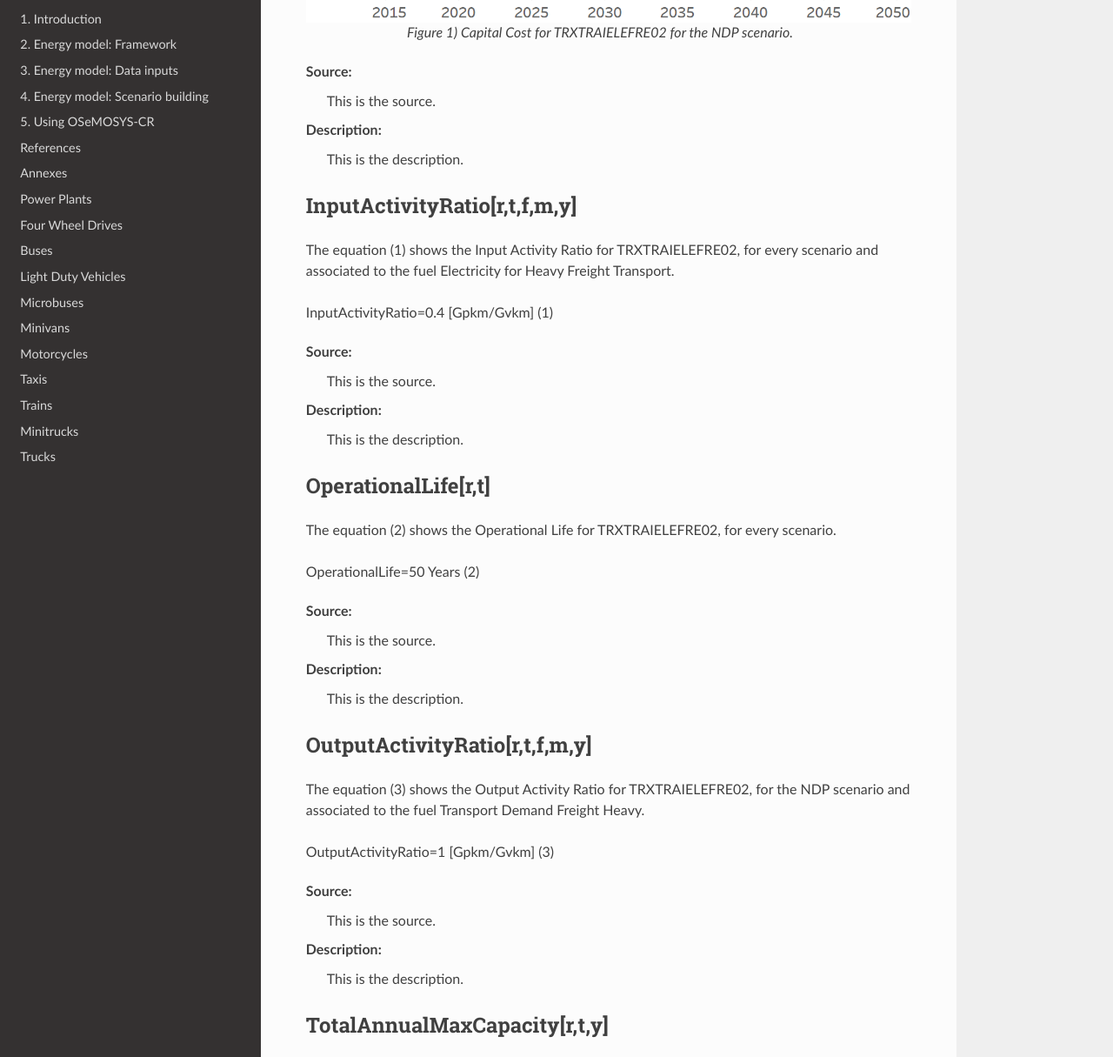
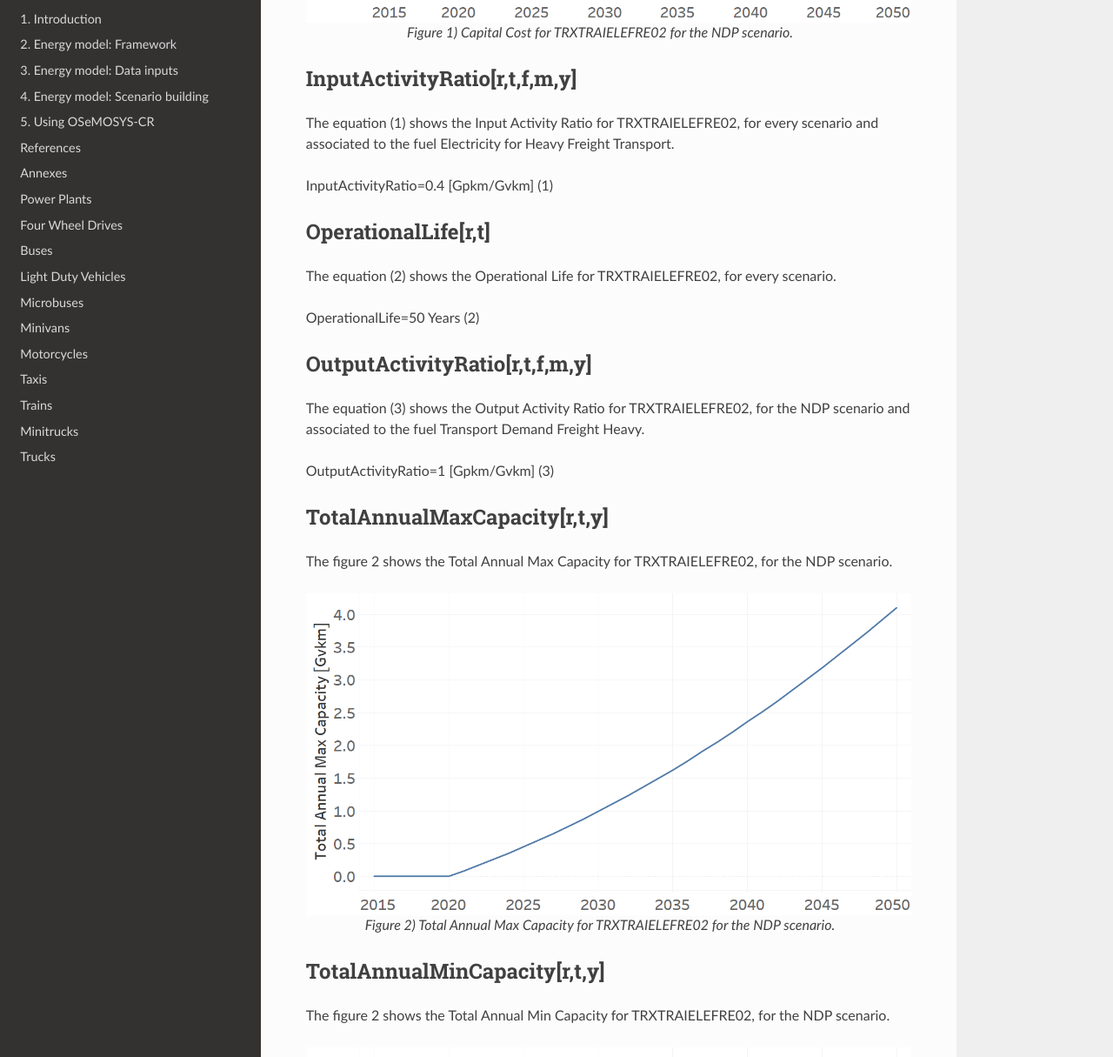
Before and after one commit to EPERLab/OSeMOSYS-CR, a Sphinx documentation site: the page built from docs/fichas/73_TRXTRAIELEFRE02.rst, in a window 1280 px wide and 1400 px high, scrolled down 1280 px. Shown: the part 185-1400 px from the top of the window at 87% size. Built offline with Sphinx 7.4.7 and the Read the Docs theme 2.0.0, drawn with Linux system fonts in a browser that asks for light colours; formulas are drawn with MathJax 3; some of the changed text lies outside the part shown.

Commit message:
Update 73_TRXTRAIELEFRE02.rst

```diff
--- a/docs/fichas/73_TRXTRAIELEFRE02.rst
+++ b/docs/fichas/73_TRXTRAIELEFRE02.rst
@@ -43,12 +43,6 @@ The figure 1 shows the Capital Cost for TRXTRAIELEFRE02, for the NDP scenario.
 
    *Figure 1) Capital Cost for TRXTRAIELEFRE02 for the NDP scenario.*
 
-Source:
-   This is the source.
-
-Description:
-   This is the description.
-
 
 InputActivityRatio[r,t,f,m,y]
 +++++++++
@@ -56,11 +50,6 @@ The equation (1) shows the Input Activity Ratio for TRXTRAIELEFRE02, for every s
 
 InputActivityRatio=0.4   [Gpkm/Gvkm]   (1)
 
-Source:
-   This is the source.
-
-Description:
-   This is the description.
 
 OperationalLife[r,t]
 +++++++++
@@ -68,11 +57,6 @@ The equation (2) shows the Operational Life for TRXTRAIELEFRE02, for every scena
 
 OperationalLife=50 Years   (2)
 
-Source:
-   This is the source.
-
-Description:
-   This is the description.
 
 OutputActivityRatio[r,t,f,m,y]
 +++++++++
@@ -80,11 +64,6 @@ The equation (3) shows the Output Activity Ratio for TRXTRAIELEFRE02, for the ND
 
 OutputActivityRatio=1 [Gpkm/Gvkm]   (3)
 
-Source:
-   This is the source.
-
-Description:
-   This is the description.
 
 TotalAnnualMaxCapacity[r,t,y]
 +++++++++
@@ -96,11 +75,6 @@ The figure 2 shows the Total Annual Max Capacity for TRXTRAIELEFRE02, for the ND
 
    *Figure 2) Total Annual Max Capacity for TRXTRAIELEFRE02 for the NDP scenario.*
 
-Source:
-   This is the source.
-
-Description:
-   This is the description.
 
 TotalAnnualMinCapacity[r,t,y]
 +++++++++
@@ -112,11 +86,6 @@ The figure 2 shows the Total Annual Min Capacity for TRXTRAIELEFRE02, for the ND
 
    *Figure 2) Total Annual Min Capacity for TRXTRAIELEFRE02 for the NDP scenario.*
 
-Source:
-   This is the source.
-
-Description:
-   This is the description.
 
 TotalTechnologyAnnualActivityLowerLimit[r,t,y]
 +++++++++
@@ -127,9 +96,3 @@ The figure 4 shows the Total Technology Annual Activity Lower Limit for TRXTRAIE
    :width:   700 px
 
    *Figure 4) Total Technology Annual Activity Lower Limit for TRXTRAIELEFRE02 for the NDP scenario.*
-
-Source:
-   This is the source.
-
-Description:
-   This is the description.
```
